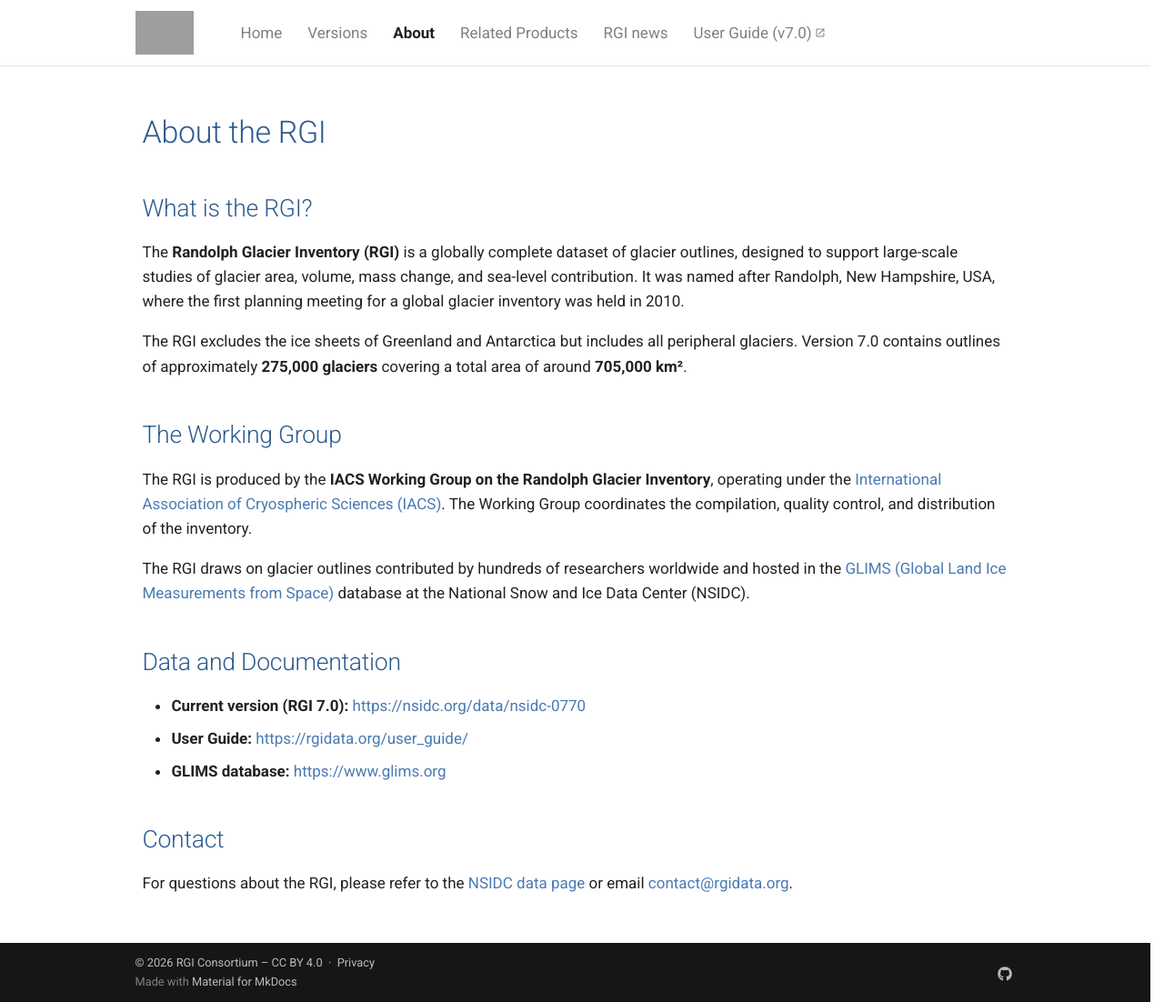
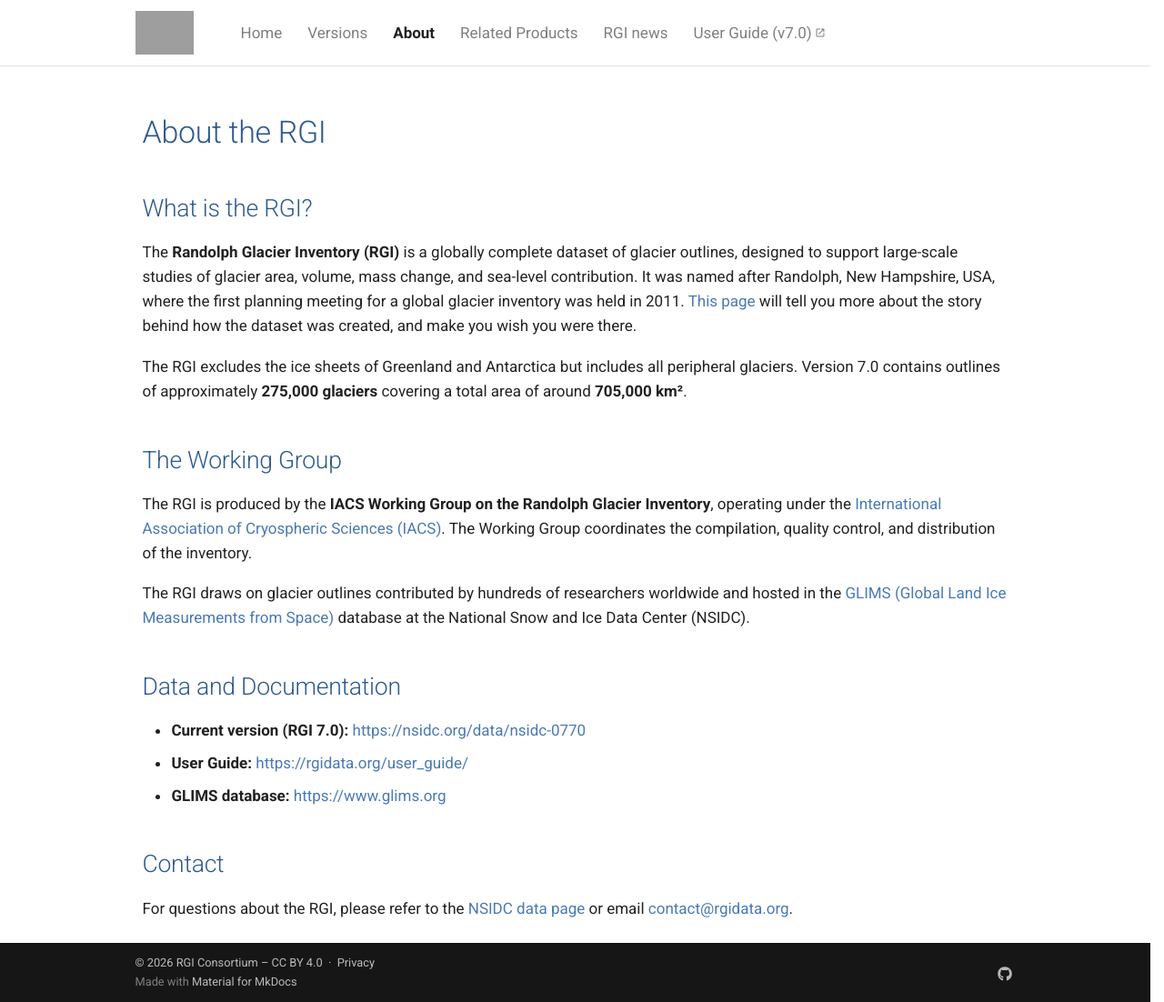
Before and after one commit to GLIMS-RGI/rgi-website, an MkDocs documentation site: the page built from docs/about.md, in a window 1280 px wide and 1102 px high. Shown: the whole window at 91% size. Built offline with MkDocs 1.6.1 and Material for MkDocs 9.7.7, drawn with Linux system fonts in a browser that asks for light colours; grey boxes are pictures that could not be loaded.

Commit message:
Add randolph history skeleton

```diff
--- a/docs/about.md
+++ b/docs/about.md
@@ -2,7 +2,8 @@
 
 ## What is the RGI?
 
-The **Randolph Glacier Inventory (RGI)** is a globally complete dataset of glacier outlines, designed to support large-scale studies of glacier area, volume, mass change, and sea-level contribution. It was named after Randolph, New Hampshire, USA, where the first planning meeting for a global glacier inventory was held in 2010.
+The **Randolph Glacier Inventory (RGI)** is a globally complete dataset of glacier outlines, designed to support large-scale studies of glacier area, volume, mass change, and sea-level contribution. It was named after Randolph, New Hampshire, USA, where the first planning meeting for a global glacier inventory was held in 2011. [This page](randolph.md) will tell you more about the story behind how
+the dataset was created, and make you wish you were there.
 
 The RGI excludes the ice sheets of Greenland and Antarctica but includes all peripheral glaciers. Version 7.0 contains outlines of approximately **275,000 glaciers** covering a total area of around **705,000 km²**.
 
--- a/mkdocs.yml
+++ b/mkdocs.yml
@@ -22,6 +22,7 @@
 
 not_in_nav: |
   privacy.md
+  randolph.md
 
 exclude_docs: |
   user_guide/**/*.md
```
Also changed, not shown: docs/randolph.md (added, +5 -0 lines).
